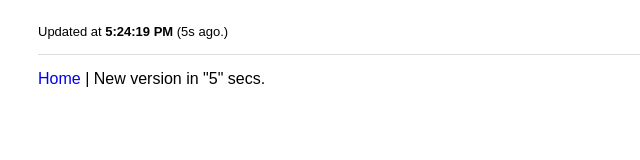
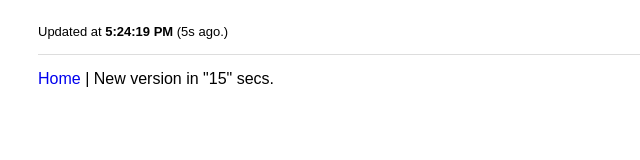
Before and after one commit to arunoda/nextjs-issg-example, a Next.js app: page /news/covid19 in a window 1280 px wide. Shown: the part 127-287 px from the top of the page, without its empty margins (0-640 px from the left). Built offline with nearby package versions, Linux system fonts and the light colour scheme.

Commit message:
Change the issg example

```diff
--- a/pages/index.js
+++ b/pages/index.js
@@ -12,9 +12,9 @@ export default function Index() {
         <div>
             <h1>The News Portal</h1>
             <ul>
+                <li><NewsLink slug={`srilanka-${nanoid(15)}`} title="Sri Lanka"/></li>
                 <li><NewsLink slug="covid19" title="Covid 19"/></li>
                 <li><NewsLink slug="globalwarming" title="Global Warming"/></li>
-                <li><NewsLink slug={`srilanka-${nanoid(15)}`} title="Sri Lanka"/></li>
             </ul>
             <div className="learn-more">
                 <a href="https://arunoda.me/blog/what-is-nextjs-issg">What is Next.js iSSG?</a>
--- a/pages/news/[slug].js
+++ b/pages/news/[slug].js
@@ -1,7 +1,7 @@
 import Link from 'next/link'
 import { useEffect, useState } from 'react';
 
-const revalidateInterval = 10;
+const revalidateInterval = 20;
 
 function getTimeDiff(updatedAt) {
     return Math.floor((Date.now() - updatedAt)/1000)
```
